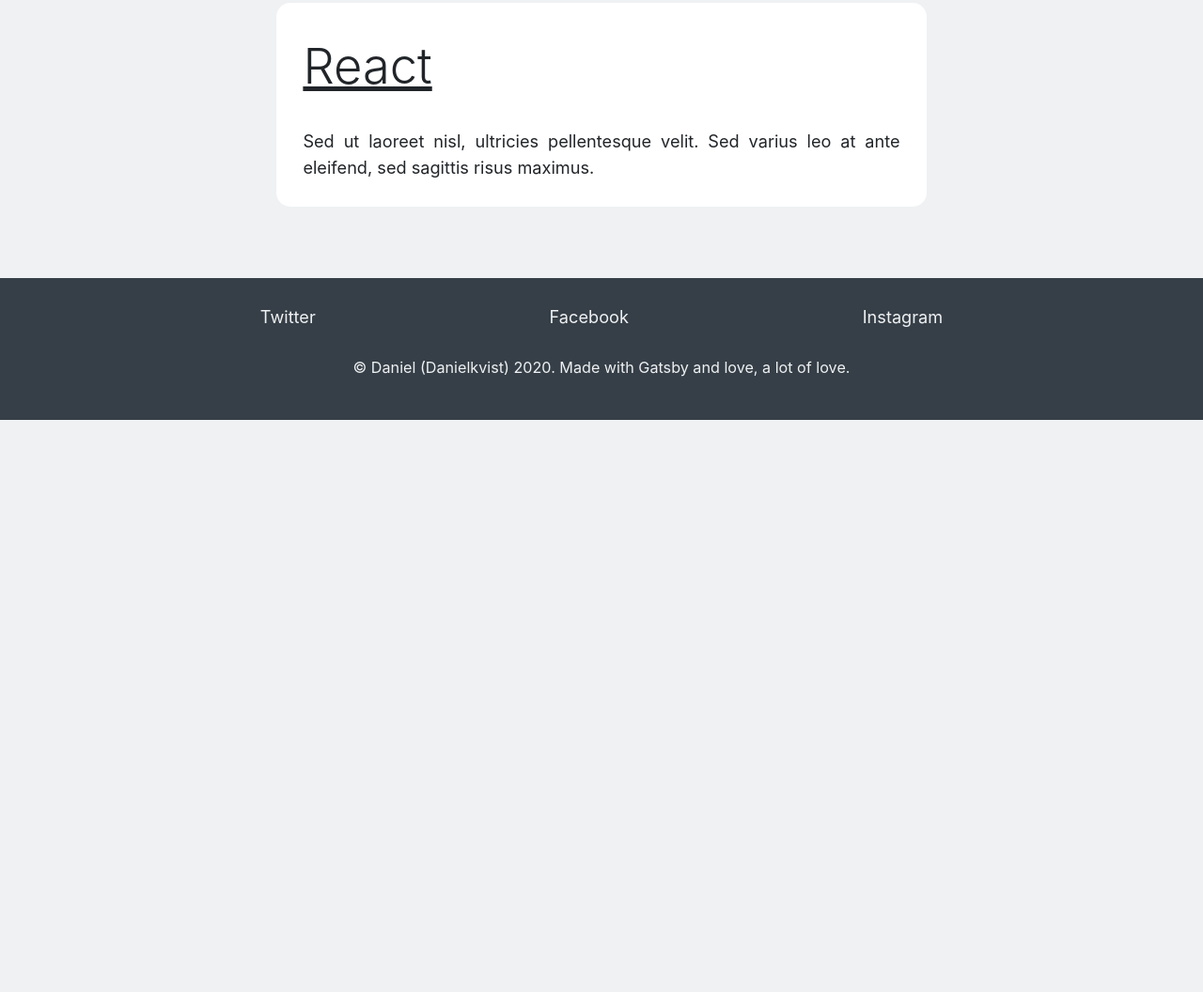
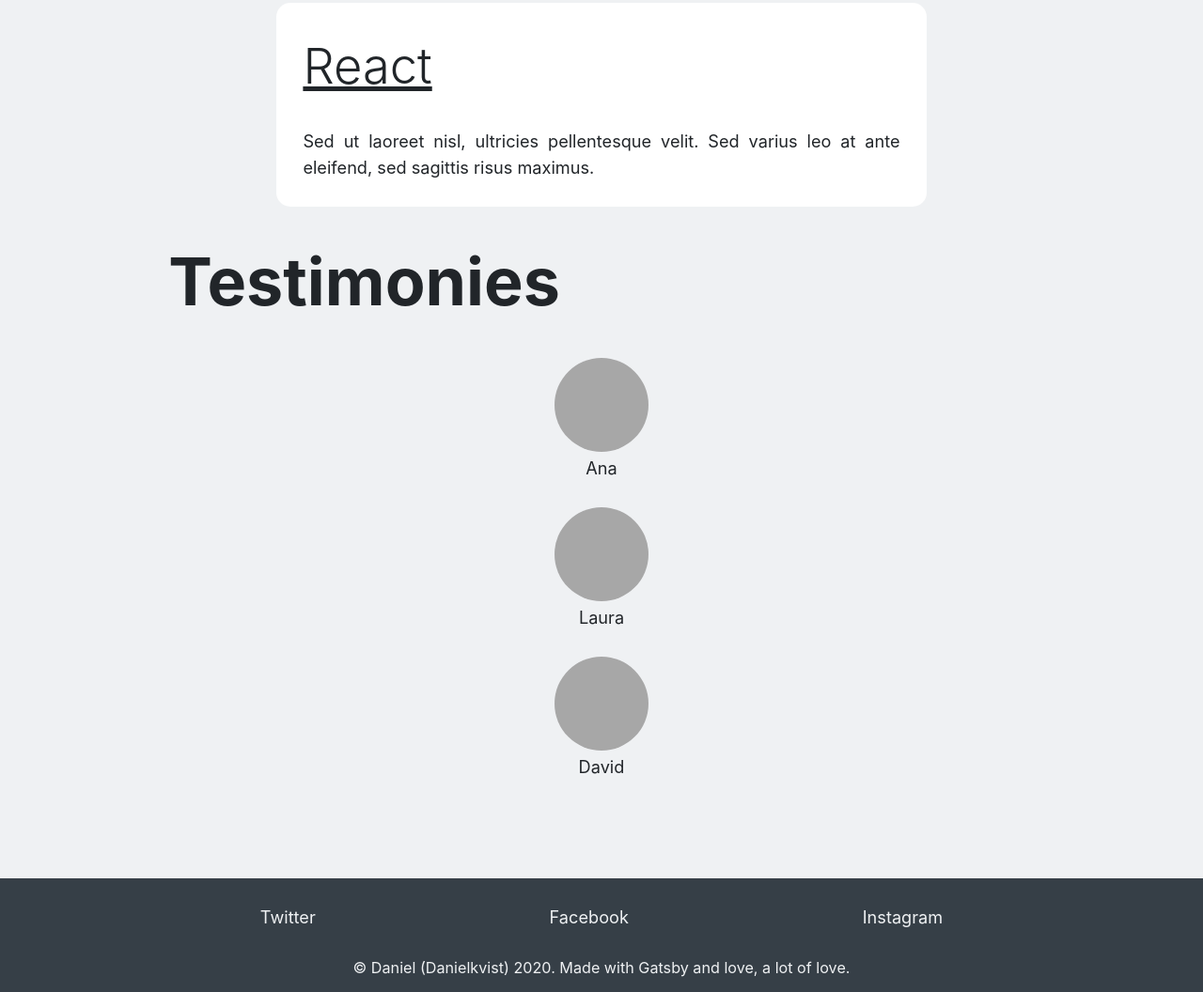
Before and after one commit to dnlzrgz/gatsby-kitaka, a Gatsby site: page / in a window 1280 px wide. Shown: the part 3735-4791 px from the top of the page at 94% size. Before the commit the page ends 4182 px from the top, so only its background shows below. Built offline with nearby package versions, Linux system fonts and the light colour scheme; Gatsby itself is replaced by a stand-in of ours.

Commit message:
add testimonies component

```diff
--- /dev/null
+++ b/src/components/testimonies/Testimonies.js
@@ -0,0 +1,42 @@
+import React from "react"
+import { graphql, useStaticQuery } from "gatsby"
+
+import styles from "./testimonies.module.scss"
+
+const Testimonies = () => {
+  const data = useStaticQuery(graphql`
+    query {
+      allMarkdownRemark(
+        filter: { frontmatter: { type: { eq: "testimony", ne: "section" } } }
+        sort: { order: ASC, fields: [frontmatter___order] }
+      ) {
+        nodes {
+          frontmatter {
+            title
+            description
+            type
+          }
+        }
+      }
+    }
+  `)
+
+  return (
+    <section className={styles.root}>
+      <header>
+        <h1>Testimonies</h1>
+      </header>
+
+      {data.allMarkdownRemark.nodes.map(testimony => {
+        return (
+          <div key={testimony.id}>
+            <div></div>
+            <p>{testimony.frontmatter.title}</p>
+          </div>
+        )
+      })}
+    </section>
+  )
+}
+
+export default Testimonies
--- /dev/null
+++ b/src/components/testimonies/testimonies.module.scss
@@ -0,0 +1,29 @@
+@import "../../styles/vars.scss";
+
+.root {
+  margin: 0 14%;
+
+  & header {
+    margin-bottom: 1.75rem;
+  }
+
+  & p {
+    margin-bottom: 1.75rem;
+    margin-top: 0.25rem;
+    text-align: center;
+  }
+
+  & div {
+    display: grid;
+    grid-template-columns: 1fr;
+    grid-template-rows: repeat(3, auto);
+    margin: 0 auto;
+  }
+
+  & div div {
+    background-color: lighten($color: $black, $amount: 50);
+    border-radius: 50%;
+    height: 100px;
+    width: 100px;
+  }
+}
--- a/src/pages/index.js
+++ b/src/pages/index.js
@@ -3,6 +3,7 @@
 import Hero from "../components/hero/Hero"
 import HomeSections from "../components/homeSections/HomeSections"
 import LatestPosts from "../components/latestPosts/LatestPosts"
+import Testimonies from "../components/testimonies/Testimonies"
 import Footer from "../components/footer/Footer"
 
 const IndexPage = () => {
@@ -12,6 +13,7 @@
         <Hero />
         <HomeSections />
         <LatestPosts />
+        <Testimonies />
       </main>
       <Footer />
     </React.Fragment>
```
